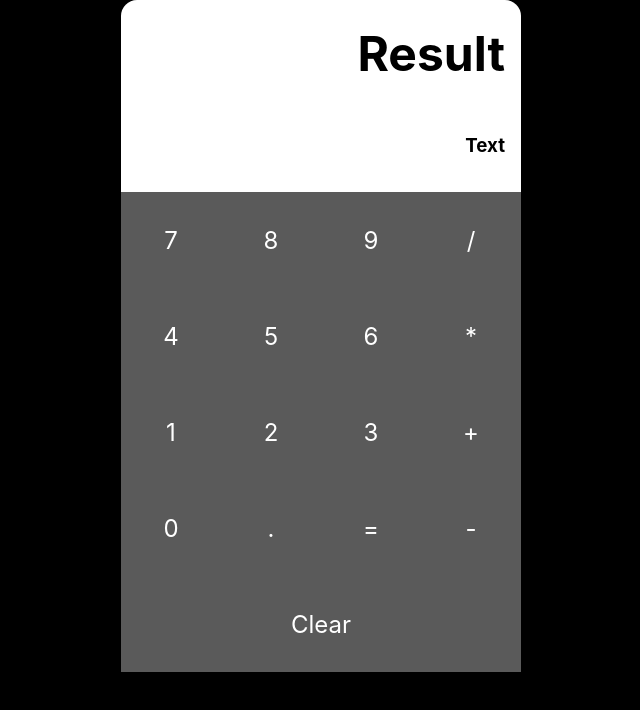
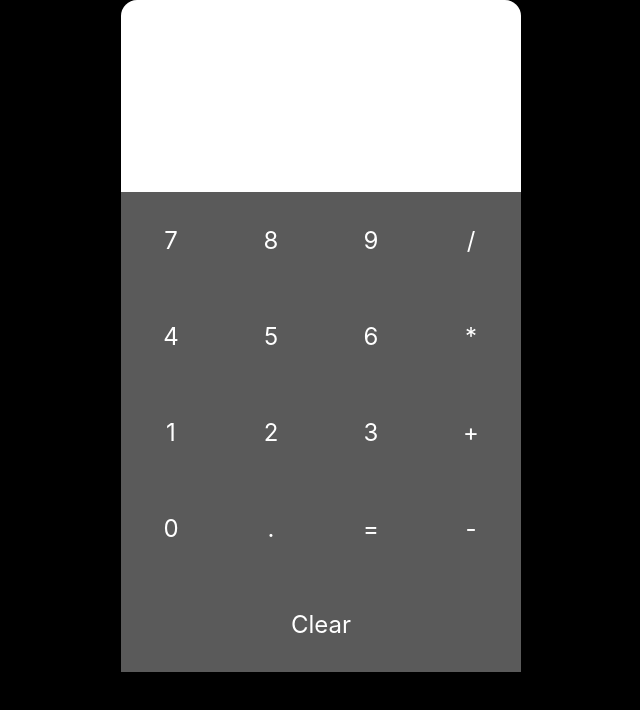
Before and after one commit to IniomohAngela/Calculator, a React (Create React App) app: page / in a window 1280 px wide. Shown: the top 710 px of the page, without its empty margins (319-959 px from the left). Built offline with nearby package versions, Linux system fonts and the light colour scheme.

Commit message:
modified:   src

```diff
--- a/src/App.js
+++ b/src/App.js
@@ -1,14 +1,19 @@
+import {useState} from "react"
+
 import "./App.css";
 import Button from "./Components/Button";
 import Input from "./Components/Input";
 
 function App() {
 
+  const [text, setText] = useState("");
+  const [result, setResult] = useState("");
+
   const buttonColor = "#f2a33c";
   return (
     <div className="App">
       <div className="calc-wrapper">
-      <Input/>
+      <Input text={text} result={result} />
         <div className="row">
           <Button symbol="7" />
           <Button symbol="8" />
--- a/src/Components/Input.js
+++ b/src/Components/Input.js
@@ -1,13 +1,13 @@
 import "./Input.css";
 
-const Input = () => {
+const Input = ({ text, result }) => {
   return (
     <div className="input-wrapper">
       <div className="result">
-        <h1>Result</h1>
+        <h1>{result}</h1>
       </div>
       <div className="text">
-        <h3>Text</h3>
+        <h3>{text}</h3>
       </div>
     </div>
   );
```
